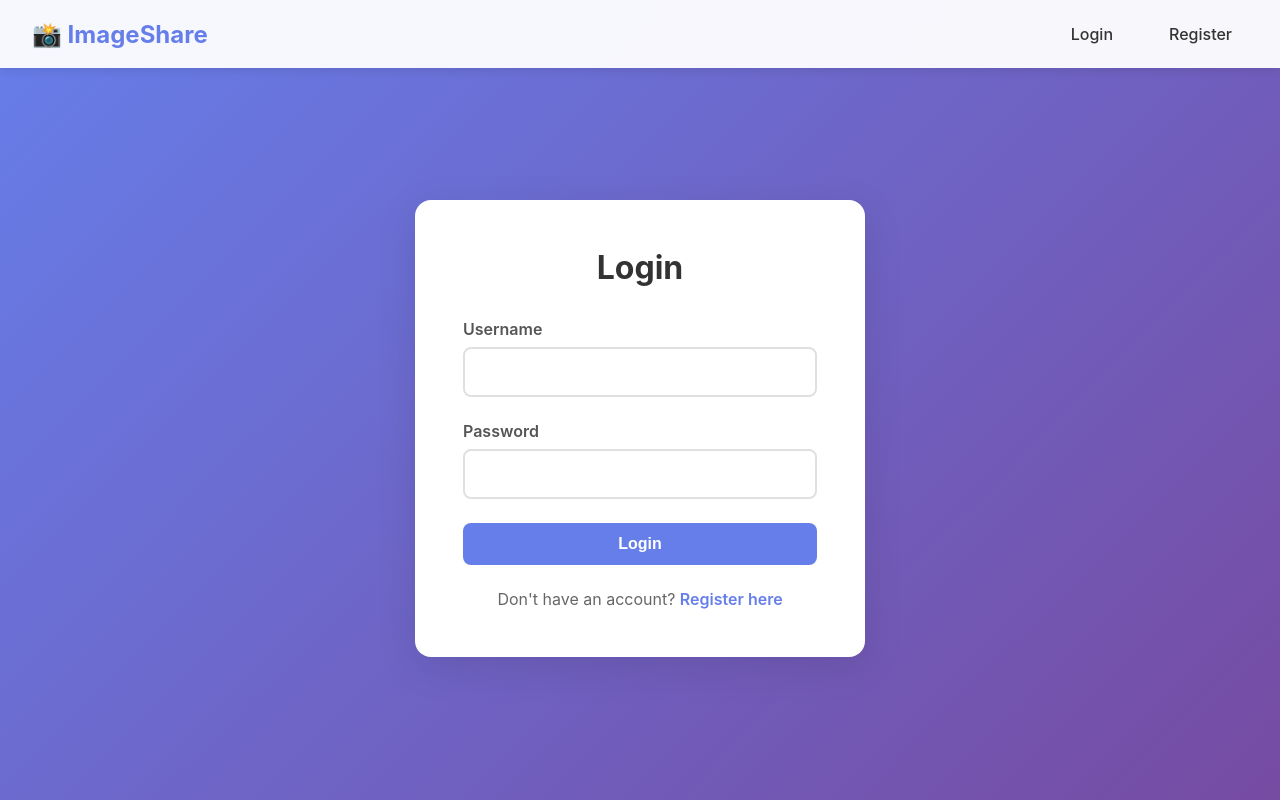
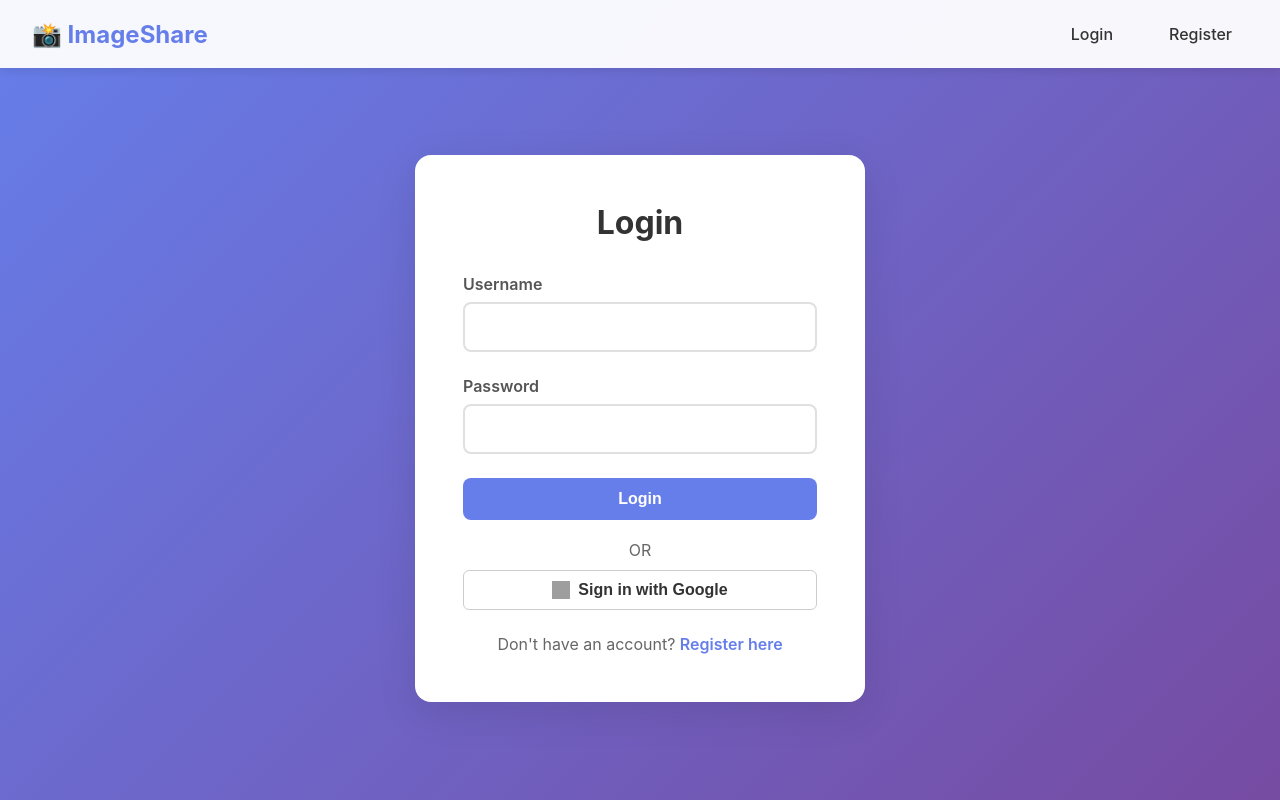
Before and after one commit to sharknet56/AS, a React (Vite) app in the folder frontend/: page /login in a window 1280 px wide. Built offline with nearby package versions, Linux system fonts and the light colour scheme; grey boxes are pictures that could not be loaded; the HTML template or start-up script is replaced by a standard one.

Commit message:
add google login button and backend call to get the authentication

```diff
--- a/frontend/src/pages/Login.jsx
+++ b/frontend/src/pages/Login.jsx
@@ -1,6 +1,7 @@
 import React, { useState } from 'react';
 import { useNavigate, Link } from 'react-router-dom';
 import { authService } from '../services/api';
+import { useGoogleLogin } from '@react-oauth/google';
 
 function Login() {
   const [username, setUsername] = useState('');
@@ -8,6 +9,14 @@ function Login() {
   const [error, setError] = useState('');
   const [loading, setLoading] = useState(false);
   const navigate = useNavigate();
+
+  const googleLogin = useGoogleLogin({
+    flow: "auth-code",
+    onSuccess: async (codeResponse) => {
+      await authService.getUserInfo(codeResponse);
+      navigate('/my-images');
+    },
+  });
 
   const handleSubmit = async (e) => {
     e.preventDefault();
@@ -60,7 +69,37 @@ function Login() {
             {loading ? 'Logging in...' : 'Login'}
           </button>
         </form>
+        <div style={{ margin: '20px 0', textAlign: 'center' }}>
+          <span style={{ display: 'block', marginBottom: '10px', color: '#666' }}>
+            OR
+          </span>
 
+          <button
+            type="button"
+            onClick={googleLogin}
+            className="btn btn-outline"
+            style={{
+              width: '100%',
+              display: 'flex',
+              alignItems: 'center',
+              justifyContent: 'center',
+              gap: '8px',
+              border: '1px solid #ccc',
+              backgroundColor: '#fff',
+              color: '#333',
+              borderRadius: '6px',
+              padding: '10px',
+              cursor: 'pointer',
+            }}
+          >
+            <img
+              src="https://developers.google.com/identity/images/g-logo.png"
+              alt="Google logo"
+              style={{ width: '18px', height: '18px' }}
+            />
+            <span>Sign in with Google</span>
+          </button>
+        </div>
         <div className="auth-link">
           Don't have an account? <Link to="/register">Register here</Link>
         </div>
--- a/frontend/src/services/api.js
+++ b/frontend/src/services/api.js
@@ -30,6 +30,18 @@ export const authService = {
     if (response.data.access_token) {
       localStorage.setItem('token', response.data.access_token);
       localStorage.setItem('username', username);
+    }
+    return response.data;
+  },
+
+  //get user info from backend after user authenticate to google
+  getUserInfo: async (codeResponse) => {
+    const response = await api.post("/auth/google_login", {
+      code: codeResponse.code,
+    });
+    if (response.data.access_token) {
+      localStorage.setItem('token', response.data.access_token);
+      localStorage.setItem('username', response.data.username);
     }
     return response.data;
   },
```
